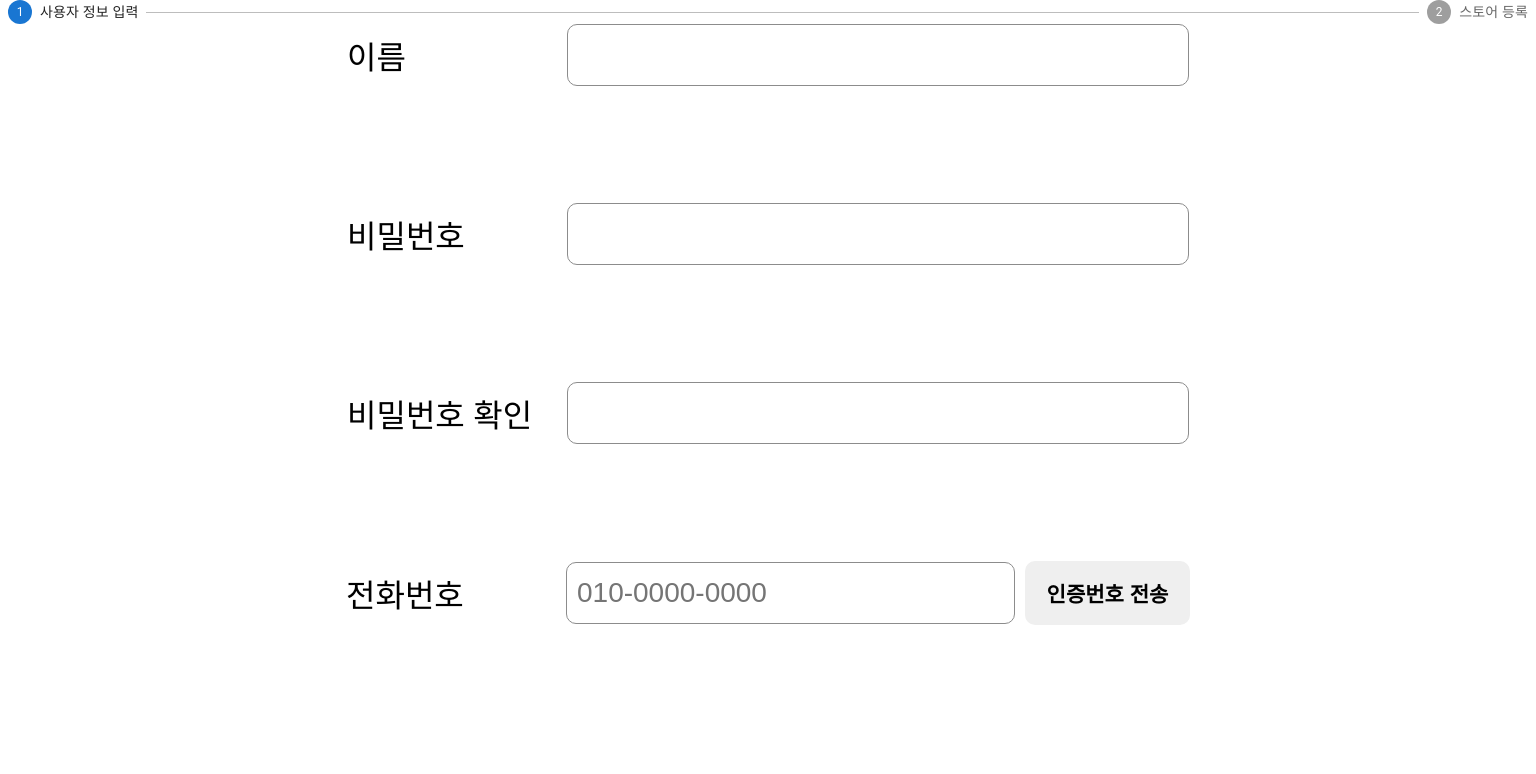
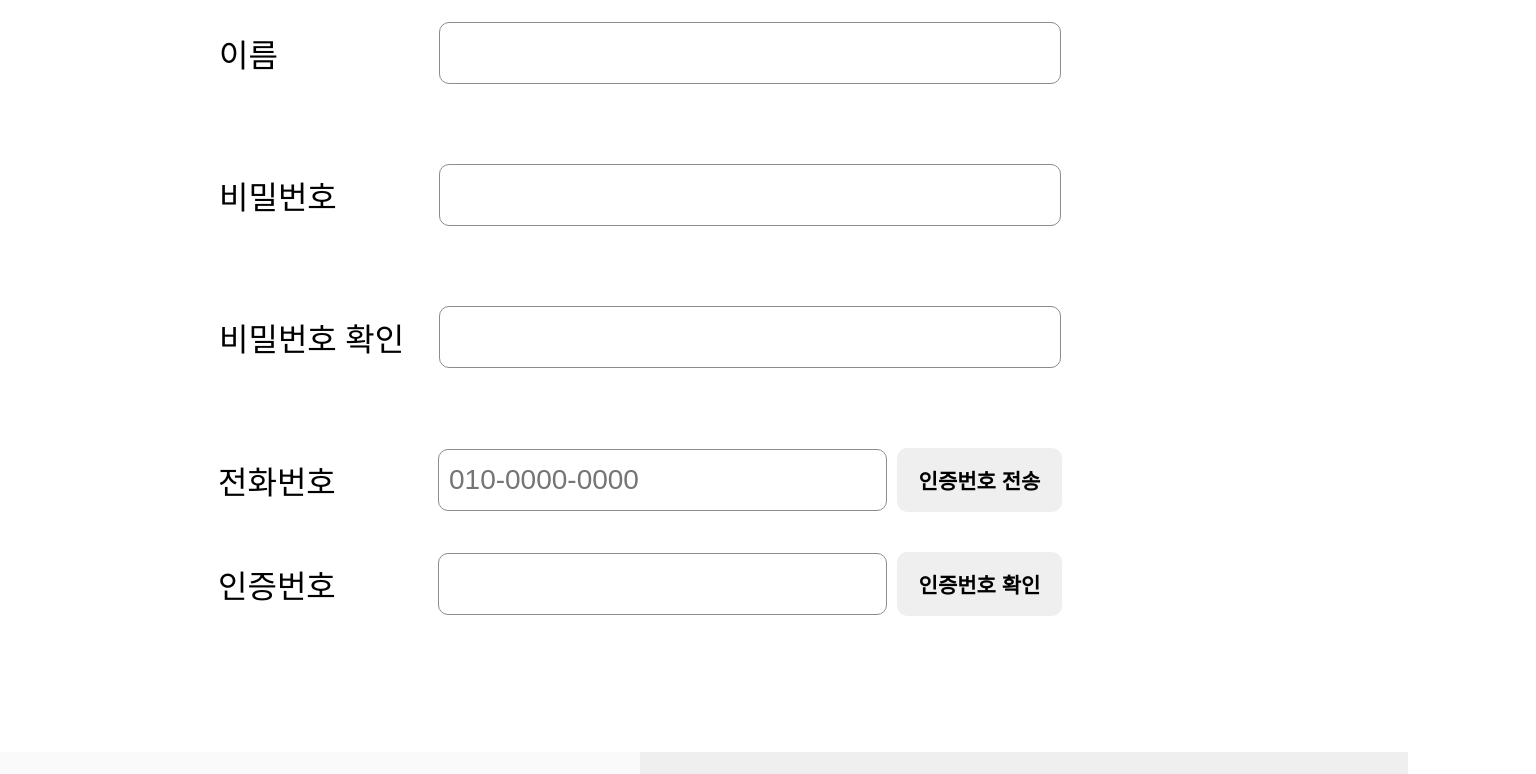
Before and after one commit to waitinigNow/waitingNow, a React (Create React App) app in the folder frontend/waitingnow/: page /signup in a window 1280 px wide. Shown: the top 774 px of the page, 1536 px wide, since content can reach past the window. Built offline with nearby package versions, Linux system fonts and the light colour scheme.

Commit message:
feat: 번호 인증 api 구현

```diff
--- a/frontend/waitingnow/package.json
+++ b/frontend/waitingnow/package.json
@@ -17,6 +17,7 @@
     "react-dom": "^18.2.0",
     "react-router-dom": "^6.18.0",
     "react-scripts": "5.0.1",
+    "react-toastify": "^9.1.3",
     "recoil": "^0.7.7",
     "styled-components": "^6.1.1",
     "typescript": "^4.9.5",
--- a/frontend/waitingnow/src/api/api.tsx
+++ b/frontend/waitingnow/src/api/api.tsx
@@ -1,5 +1,8 @@
 import axios, { Axios, AxiosRequestConfig } from "axios";
 import { UserTypes } from "components/UserInfoInputForm";
+import { useState } from "react";
+import { useRecoilState, useRecoilValue } from "recoil";
+import { userState } from "state";
 
 const baseURL = "http://localhost:8080";
 const client: Axios = axios.create({
@@ -39,3 +42,15 @@ export const postData = async <T,>(
     throw new Error();
   }
 };
+
+// 핸드폰 번호 인증
+export async function phoneAuth(memberPhoneValue: string) {
+  try {
+    const response = await axios.post("/user/phone/auth", {
+      memberPhone: memberPhoneValue,
+    }); //memberphone값 전달
+    return response.data.data;
+  } catch (error) {
+    console.log(error);
+  }
+}
--- a/frontend/waitingnow/src/components/Stepper.tsx
+++ b/frontend/waitingnow/src/components/Stepper.tsx
@@ -5,17 +5,30 @@ import Step from "@mui/material/Step";
 import StepLabel from "@mui/material/StepLabel";
 import UserInfoInputForm from "./UserInfoInputForm";
 
+import { useRecoilValue } from "recoil";
+import { userState } from "state";
+import { toast } from "react-toastify";
+
 const steps = ["사용자 정보 입력", "스토어 등록"];
 
 export default function HorizontalLinearStepper() {
   const [activeStep, setActiveStep] = React.useState(0);
   const [skipped, setSkipped] = React.useState(new Set<number>());
+  const userStateValue = useRecoilValue(userState);
 
   const handleNext = () => {
-    let newSkipped = skipped;
-
-    setActiveStep((prevActiveStep) => prevActiveStep + 1);
-    setSkipped(newSkipped);
+    // 모든 입력항목이 채워졌는지 check
+    const isFormValid = Object.values(userStateValue).every(
+      (value) => value !== ""
+    );
+    if (isFormValid) {
+      let newSkipped = skipped;
+      setActiveStep((prevActiveStep) => prevActiveStep + 1);
+      setSkipped(newSkipped);
+      console.log(userStateValue);
+    } else {
+      alert("모든 필수 항목을 입력하세요.");
+    }
   };
 
   const handleBack = () => {
@@ -34,7 +47,16 @@ export default function HorizontalLinearStepper() {
   };
 
   return (
-    <Box width={1536} height={864}>
+    <Box
+      width={1536}
+      height={864}
+      style={{
+        position: "absolute",
+        top: "50%",
+        left: "50%",
+        transform: "translate(-50%, -50%)",
+      }}
+    >
       <Stepper activeStep={activeStep}>
         {steps.map((label, index) => {
           const stepProps: { completed?: boolean } = {};
@@ -62,7 +84,7 @@ export default function HorizontalLinearStepper() {
           <Box sx={{ display: "flex", flexDirection: "row", pt: 2 }}>
             <button
               className="btn-submit"
-              type="submit"
+              type="button"
               value="next"
               disabled={activeStep === 0}
               onClick={handleBack}
@@ -73,7 +95,7 @@ export default function HorizontalLinearStepper() {
             {/* {activeStep === steps.length - 1 ? "Finish" : "Next"} */}
             <button
               className="btn-submit"
-              type="submit"
+              type="button"
               value="next"
               onClick={handleNext}
             >
--- a/frontend/waitingnow/src/components/UserInfoInputForm.tsx
+++ b/frontend/waitingnow/src/components/UserInfoInputForm.tsx
@@ -1,6 +1,9 @@
 import React, { useState } from "react";
-import { useRecoilState, atom } from "recoil";
+import axios, { Axios, AxiosRequestConfig } from "axios";
+import { useRecoilState, useRecoilValue, atom } from "recoil";
 import { userState } from "state";
+import { phoneAuth } from "api/api";
+import { toast } from "react-toastify";
 
 export interface UserTypes {
   memberName: string;
@@ -21,9 +24,12 @@ export default function UserInfoInputForm() {
   const [memberPassword, setMemberPassword] = useRecoilState(userState);
   const [memberPasswordConfirm, setMemberPasswordConfirm] =
     useState<string>("");
-  const [user, setUser] = useRecoilState(userState);
+  const [memberAuthCode, setMemberAuthCode] = useState<string>("");
 
+  const [authCode, setAuthCode] = useState<string>("");
+  const [isCheck, setIsCheck] = useState(false);
   const [error, setError] = useState<string>("");
+  const memberPhoneValue = useRecoilValue(userState).memberPhone;
 
   const onChange = (e: React.ChangeEvent<HTMLInputElement>) => {
     const {
@@ -42,33 +48,64 @@ export default function UserInfoInputForm() {
         ...prevUser,
         memberPassword: value,
       }));
-      console.log("password:", memberName.memberPassword);
     }
 
     if (name === "password_confirm") {
       setMemberPasswordConfirm(value);
 
-      if (value?.length < 8) {
-        setError("비밀번호는 8자리 이상으로 입력해주세요.");
+      if (value?.length < 4) {
+        setError("비밀번호는 4자리 이상으로 입력해주세요.");
       } else if (value !== memberPassword.memberPassword) {
         setError("비밀번호가 일치하지 않습니다.");
       } else {
         setError("");
       }
     }
+
+    if (name === "phone") {
+      setMemberPhone((prevUser) => ({
+        ...prevUser,
+        memberPhone: value,
+      }));
+    }
+
+    if (name === "auth") {
+      setMemberAuthCode(value);
+    }
   };
 
-  const onSubmit = async (e: React.FormEvent<HTMLFormElement>) => {
-    e.preventDefault();
+  const onAuthSend = async () => {
+    console.log("인증번호 전송");
+    try {
+      const verificationCode = await phoneAuth(memberPhoneValue);
+      setAuthCode(verificationCode);
+    } catch (error) {
+      console.error(error);
+    }
   };
 
-  const onAuthCheck = async (e: React.FormEvent<HTMLInputElement>) => {};
+  const onAuthCheck = () => {
+    if (memberAuthCode == authCode) {
+      setIsCheck(true);
+      toast.success("인증되었습니다.");
+    } else {
+      toast.error("인증번호가 일치하지않습니다.");
+      console.log("error");
+    }
+  };
 
   return (
     <form className="form_signup">
-      <div className="form_block">
+      <div className="form_block" style={{ marginTop: "30px" }}>
         <label htmlFor="name">이름</label>
-        <input type="name" name="name" id="name" required onChange={onChange} />
+        <input
+          type="text"
+          name="name"
+          id="name"
+          value={memberName.memberName}
+          required
+          onChange={onChange}
+        />
       </div>
       <div className="form_block">
         <label htmlFor="password">비밀번호</label>
@@ -90,19 +127,44 @@ export default function UserInfoInputForm() {
           onChange={onChange}
         />
       </div>
-      <div className="form_block">
+      <div className="form_block" style={{ marginBottom: "30px" }}>
         <label htmlFor="phone">전화번호</label>
         <input
           type="tel"
           name="phone"
           id="phone"
-          className="phone-input"
+          className="phone_input"
           placeholder="010-0000-0000"
+          value={memberPhone.memberPhone}
           required
           onChange={onChange}
         />
-        <button className="btn-auth" type="submit" value="인증번호 전송">
+        <button
+          className="btn-auth"
+          type="button"
+          value="인증번호 전송"
+          onClick={onAuthSend}
+        >
           인증번호 전송
+        </button>
+      </div>
+      <div className="form_block">
+        <label htmlFor="phone">인증번호</label>
+        <input
+          type="text"
+          name="auth"
+          id="auth"
+          className="phone_check"
+          required
+          onChange={onChange}
+        />
+        <button
+          className="btn-auth"
+          type="button"
+          value="인증번호 확인"
+          onClick={onAuthCheck}
+        >
+          인증번호 확인
         </button>
       </div>
       {/* <div className="form_block">
--- a/frontend/waitingnow/src/index.css
+++ b/frontend/waitingnow/src/index.css
@@ -5,6 +5,7 @@ body {
     sans-serif;
   -webkit-font-smoothing: antialiased;
   -moz-osx-font-smoothing: grayscale;
+  height: 100vh;
 }
 
 code {
@@ -19,7 +20,7 @@ code {
 }
 
 .form .form_signup {
-  width: 826px;
+  width: 100%;
   display: flex;
   flex-direction: column;
 }
@@ -28,7 +29,8 @@ code {
   display: flex;
   align-items: center;
   justify-content: center;
-  margin-bottom: 117px;
+  margin-top: 40px;
+  margin-bottom: 80px;
 }
 
 .form_block label {
@@ -51,9 +53,24 @@ code {
   width: 600px;
 }
 
-#phone.phone-input {
+.form_block.check_box {
+  /* width: 30px; */
+  margin-bottom: 30px;
+}
+
+.form_block.phone-margin {
+  margin-bottom: 30px;
+}
+
+#phone.phone_input {
   width: 427px;
   height: 40px;
+}
+
+#auth.phone_check {
+  width: 427px;
+  height: 40px;
+  margin-top: 0px;
 }
 
 .btn-auth {
--- a/frontend/waitingnow/src/pages/signup/index.tsx
+++ b/frontend/waitingnow/src/pages/signup/index.tsx
@@ -1,5 +1,4 @@
 import React from "react";
-import UserInfoInputForm from "components/UserInfoInputForm";
 import Stepper from "components/Stepper";
 import { RecoilRoot } from "recoil";
 
```
Also changed, not shown: 1 other file (tests, documents, lock files or other folders).
